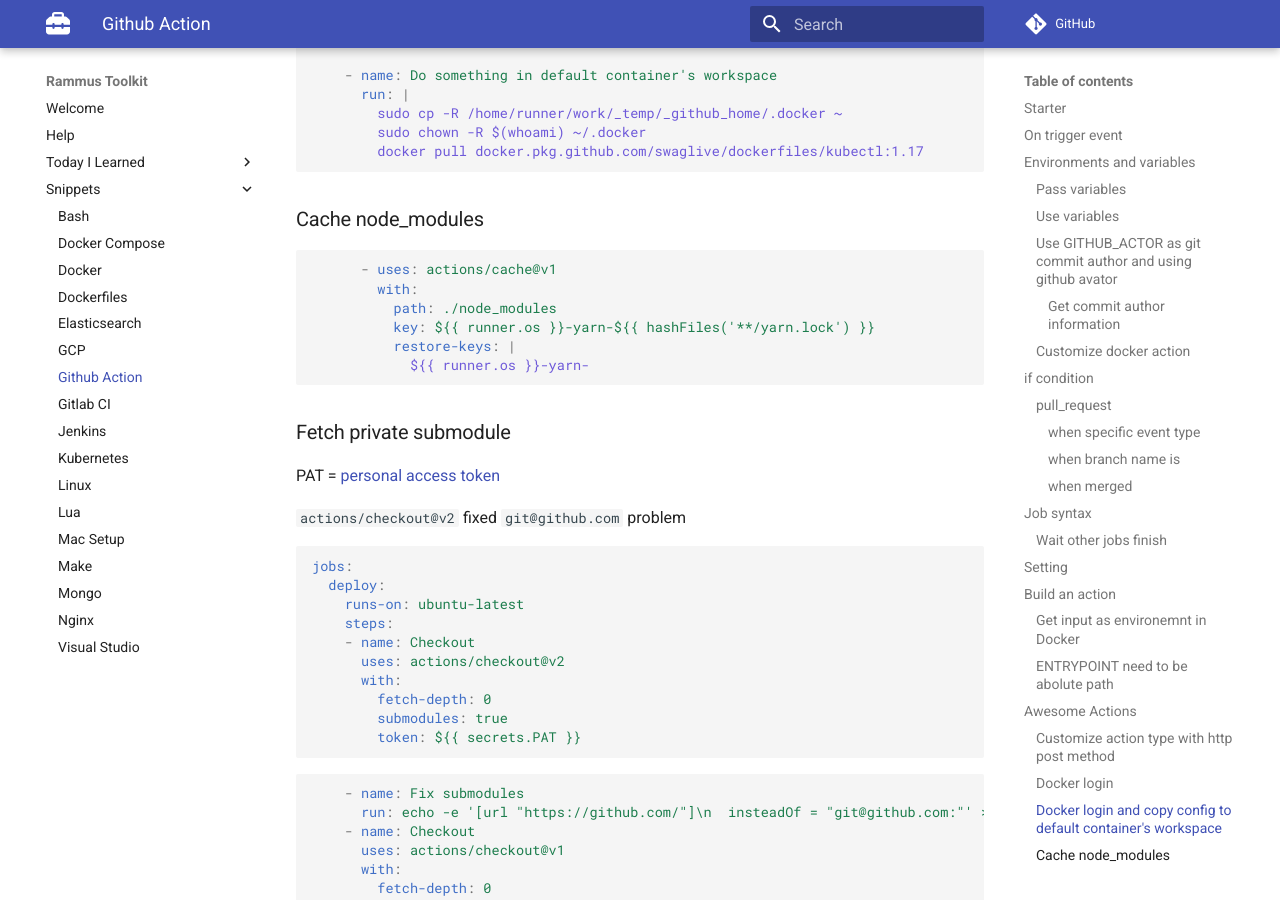
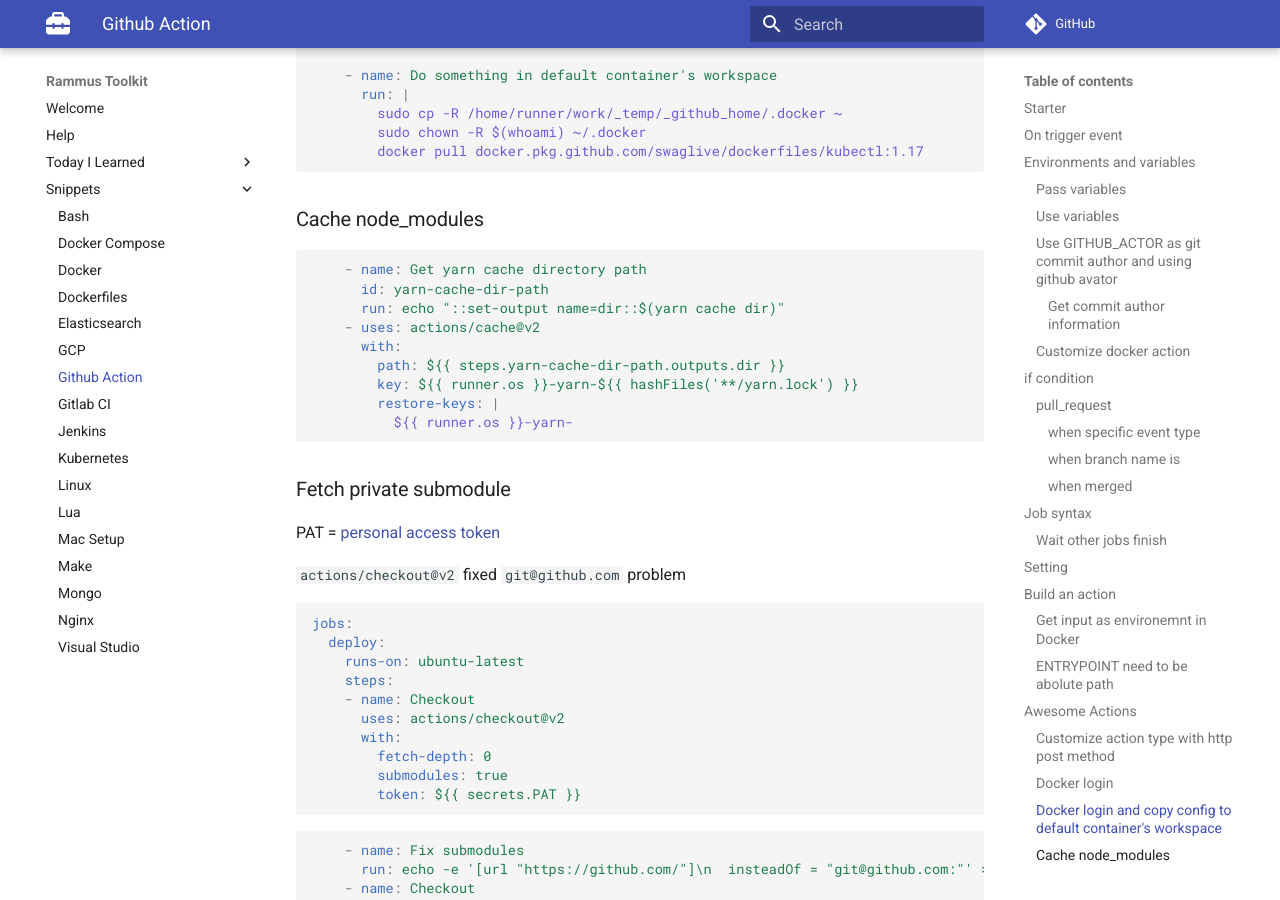
Before and after one commit to RammusXu/toolkit, an MkDocs documentation site: the page built from docs/snippets/github-action.md, in a window 1280 px wide and 900 px high, scrolled down 5653 px. Built offline with MkDocs 1.6.1 and Material for MkDocs 9.7.7, drawn with Linux system fonts in a browser that asks for light colours; comment, search, counter and statistics services are not loaded.

Commit message:
Update yarn node_modules cache

````diff
--- a/docs/snippets/github-action.md
+++ b/docs/snippets/github-action.md
@@ -265,12 +265,15 @@
 
 ### Cache node_modules
 ```yaml
-      - uses: actions/cache@v1
-        with:
-          path: ./node_modules
-          key: ${{ runner.os }}-yarn-${{ hashFiles('**/yarn.lock') }}
-          restore-keys: |
-            ${{ runner.os }}-yarn-
+    - name: Get yarn cache directory path
+      id: yarn-cache-dir-path
+      run: echo "::set-output name=dir::$(yarn cache dir)"
+    - uses: actions/cache@v2
+      with:
+        path: ${{ steps.yarn-cache-dir-path.outputs.dir }}
+        key: ${{ runner.os }}-yarn-${{ hashFiles('**/yarn.lock') }}
+        restore-keys: |
+          ${{ runner.os }}-yarn-
 ```
 
 ### Fetch private submodule
````
